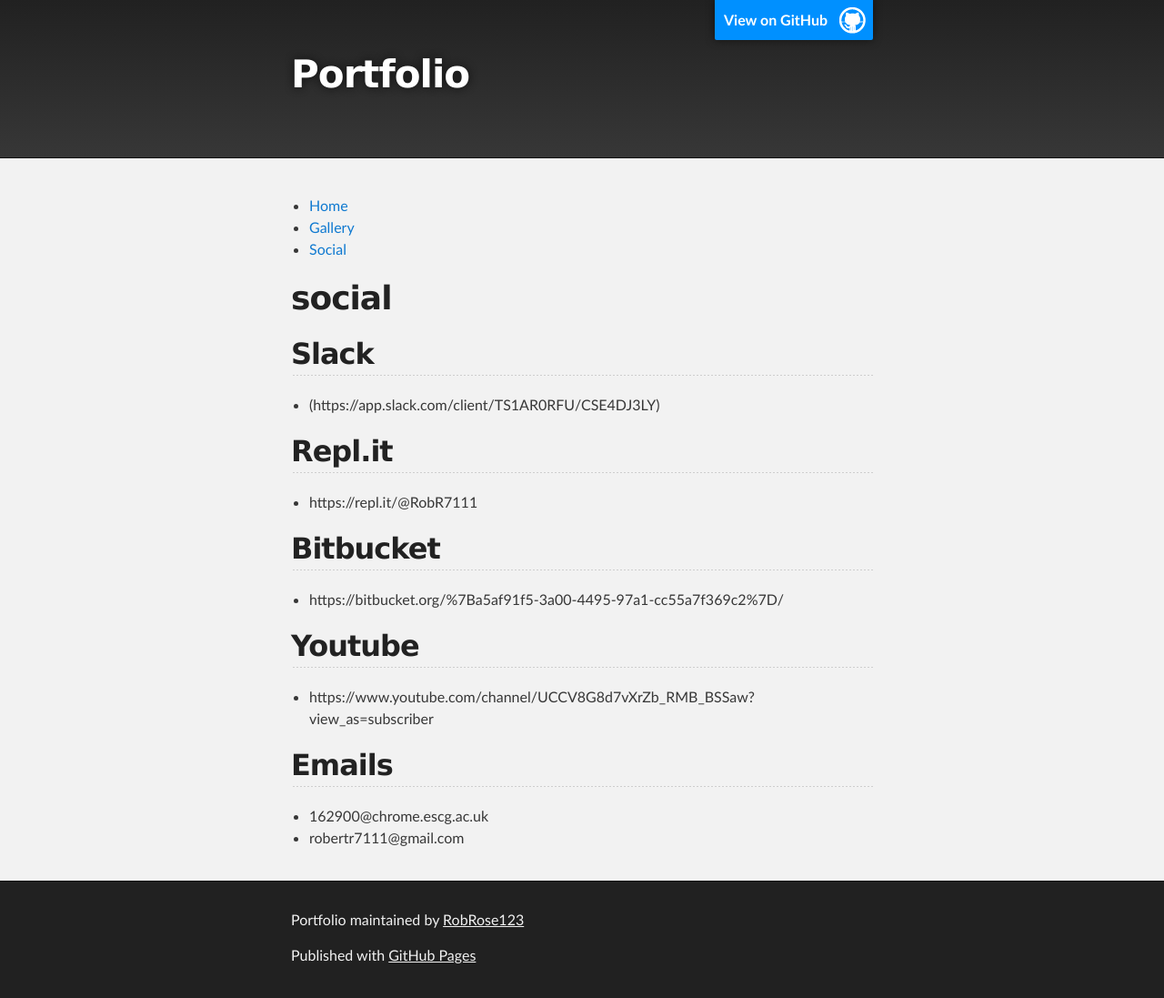
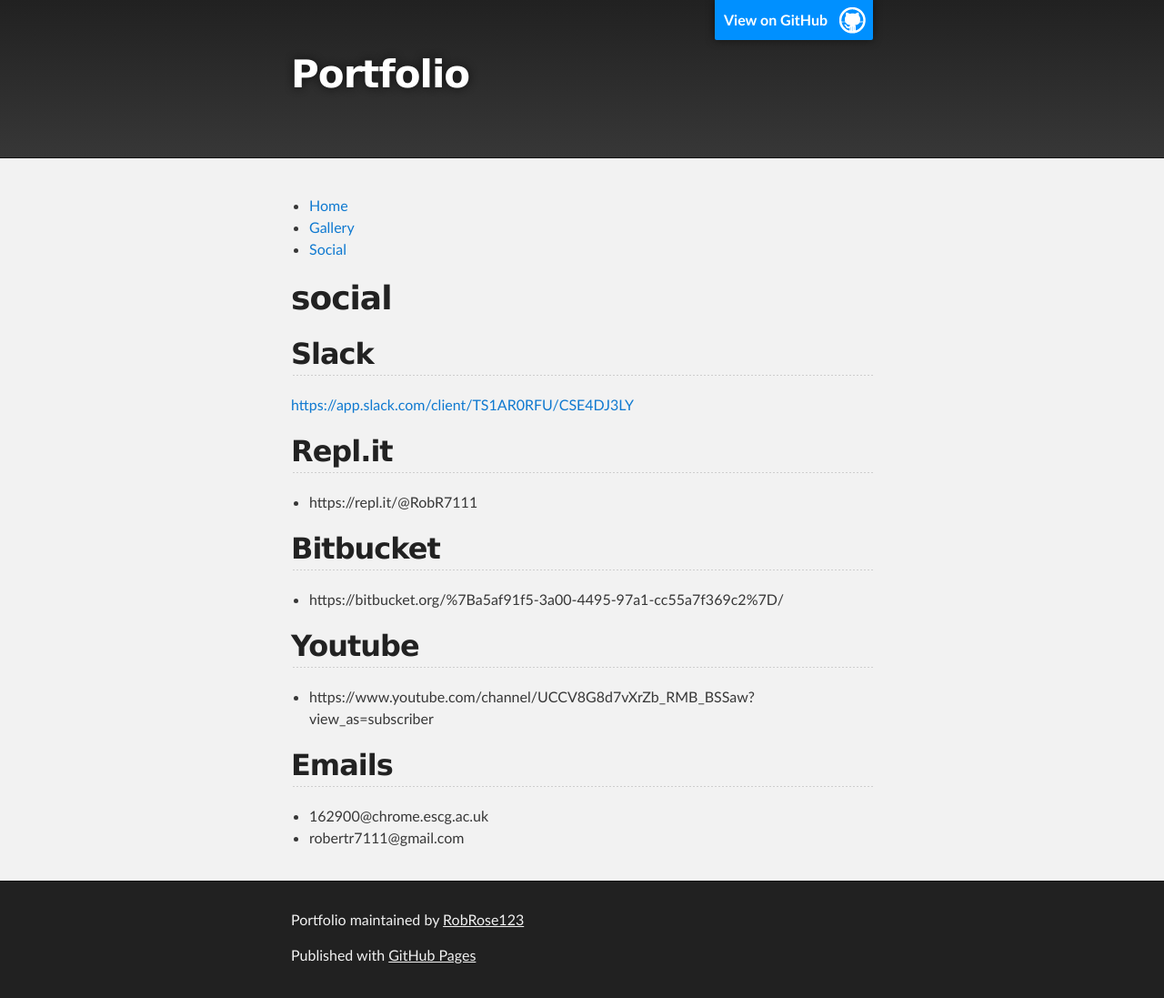
Before and after one commit to RobRose123/Portfolio, a Jekyll site: the page built from social.md, in a window 1280 px wide. Shown: the whole page at 91% size. Built offline with Jekyll 4.4.1, drawn with Linux system fonts in a browser that asks for light colours; our own code applies the rules of GitHub Pages for plain Markdown files; the repository's description, which GitHub fills in, is left out.

Commit message:
Update social.md

```diff
--- a/social.md
+++ b/social.md
@@ -1,7 +1,7 @@
 # social
 
 ## Slack
-- (https://app.slack.com/client/TS1AR0RFU/CSE4DJ3LY)
+<https://app.slack.com/client/TS1AR0RFU/CSE4DJ3LY>
 
 ## Repl.it
 - https://repl.it/@RobR7111
```
